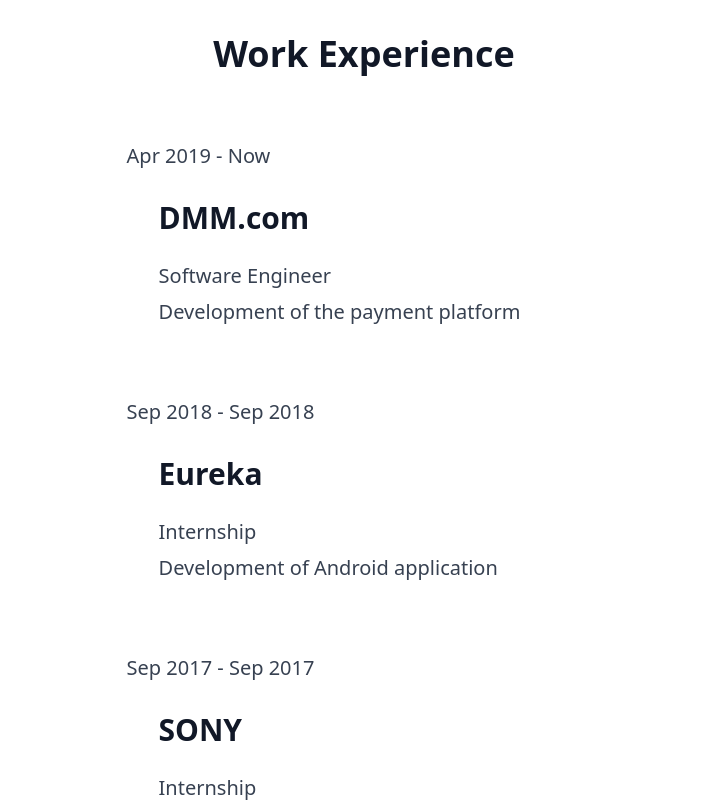
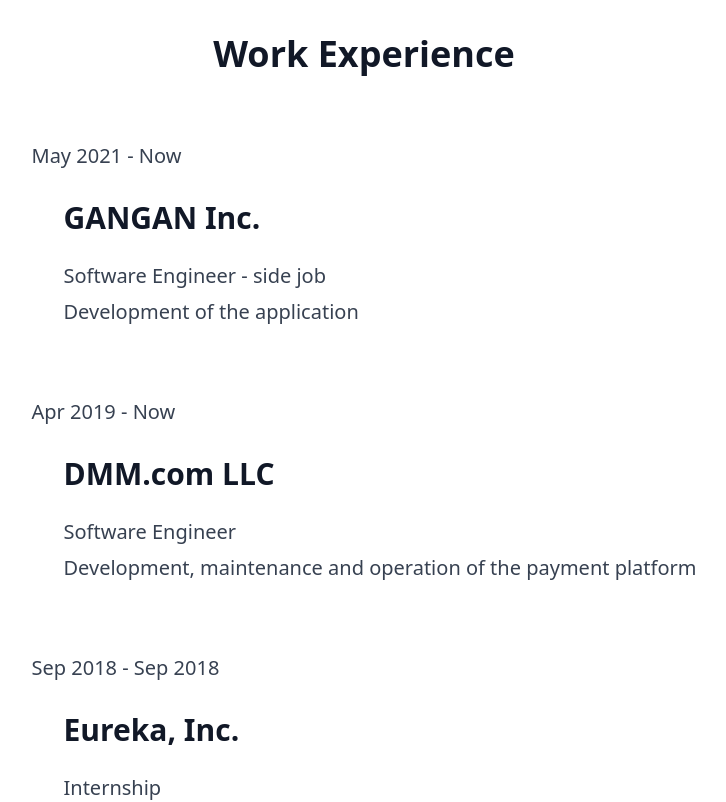
Before and after one commit to Ryu236/portfolio, a Next.js app: page / in a window 1280 px wide. Shown: the part 420-1222 px from the top of the page, without its empty margins (276-1002 px from the left). Built offline with nearby package versions, Linux system fonts and the light colour scheme; no server answers.

Commit message:
:sparkles: feat(resume): add side job and modify name of companies

```diff
--- a/components/resume.tsx
+++ b/components/resume.tsx
@@ -9,18 +9,27 @@ export const Resume: React.VFC = () => {
       <h2 className="text-center">Work Experience</h2>
       <div className="mx-4">
         <div>
+          <p>May 2021 - Now </p>
+          <div className="ml-8">
+            <h3>GANGAN Inc.</h3>
+            Software Engineer - side job
+            <br />
+            Development of the application
+          </div>
+        </div>
+        <div>
           <p>Apr 2019 - Now </p>
           <div className="ml-8">
-            <h3>DMM.com</h3>
+            <h3>DMM.com LLC</h3>
             Software Engineer
             <br />
-            Development of the payment platform
+            Development, maintenance and operation of the payment platform
           </div>
         </div>
         <div>
           <p>Sep 2018 - Sep 2018 </p>
           <div className="ml-8">
-            <h3>Eureka</h3>
+            <h3>Eureka, Inc.</h3>
             Internship <br />
             Development of Android application
           </div>
@@ -28,7 +37,7 @@ export const Resume: React.VFC = () => {
         <div>
           <p>Sep 2017 - Sep 2017 </p>
           <div className="ml-8">
-            <h3>SONY</h3>
+            <h3>Sony Corporation</h3>
             Internship <br />
             Development of embedded system
           </div>
```
